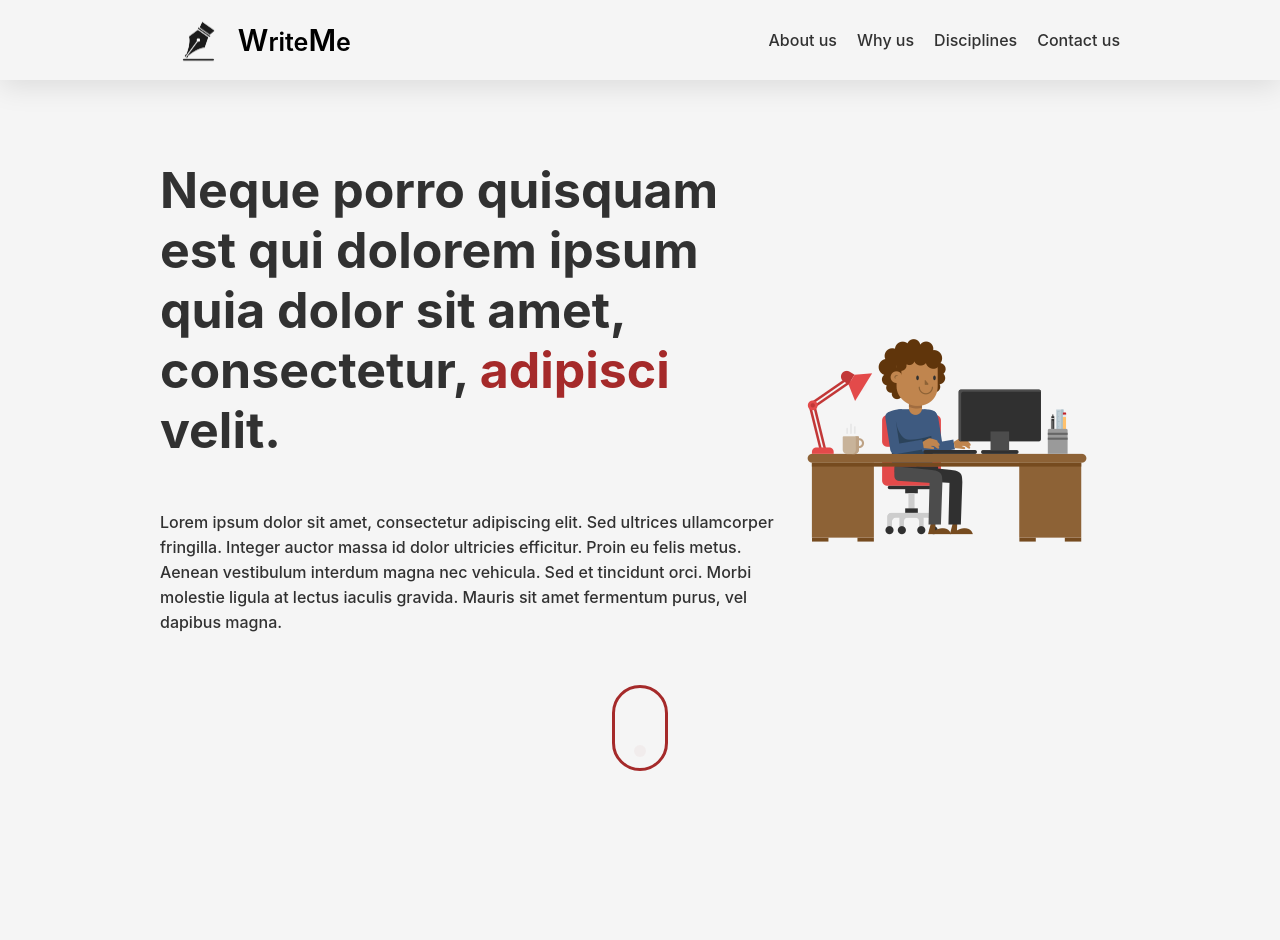
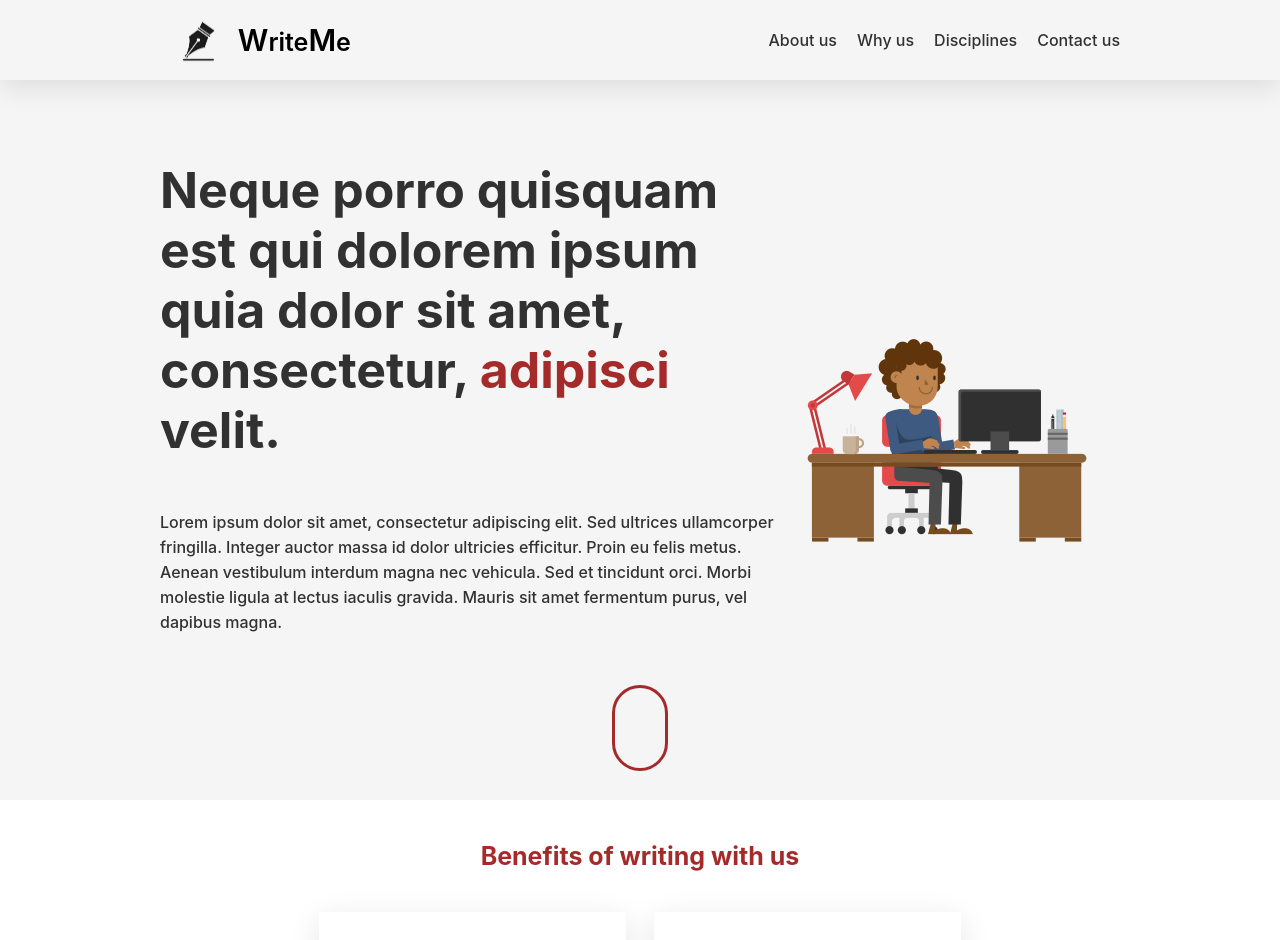
Before and after one commit to 1wes/WriteMe-Carbon, a React (Create React App) app: page / in a window 1280 px wide. Shown: the top 940 px of the page. Before the commit the page ends 800 px from the top, so only its background shows below. Built offline with nearby package versions, Linux system fonts and the light colour scheme.

Commit message:
import Benefits section

```diff
--- a/src/App.js
+++ b/src/App.js
@@ -2,6 +2,7 @@ import React from 'react'
 import './App.css';
 import Navbar from './components/navbar';
 import Home from './components/home';
+import Benefits from './components/benefits';
 
 const App=()=>{
 
@@ -9,6 +10,7 @@ const App=()=>{
     <React.Fragment>
       <Navbar/>
       <Home/>
+      <Benefits/>
     </React.Fragment>
   )
 }
```
